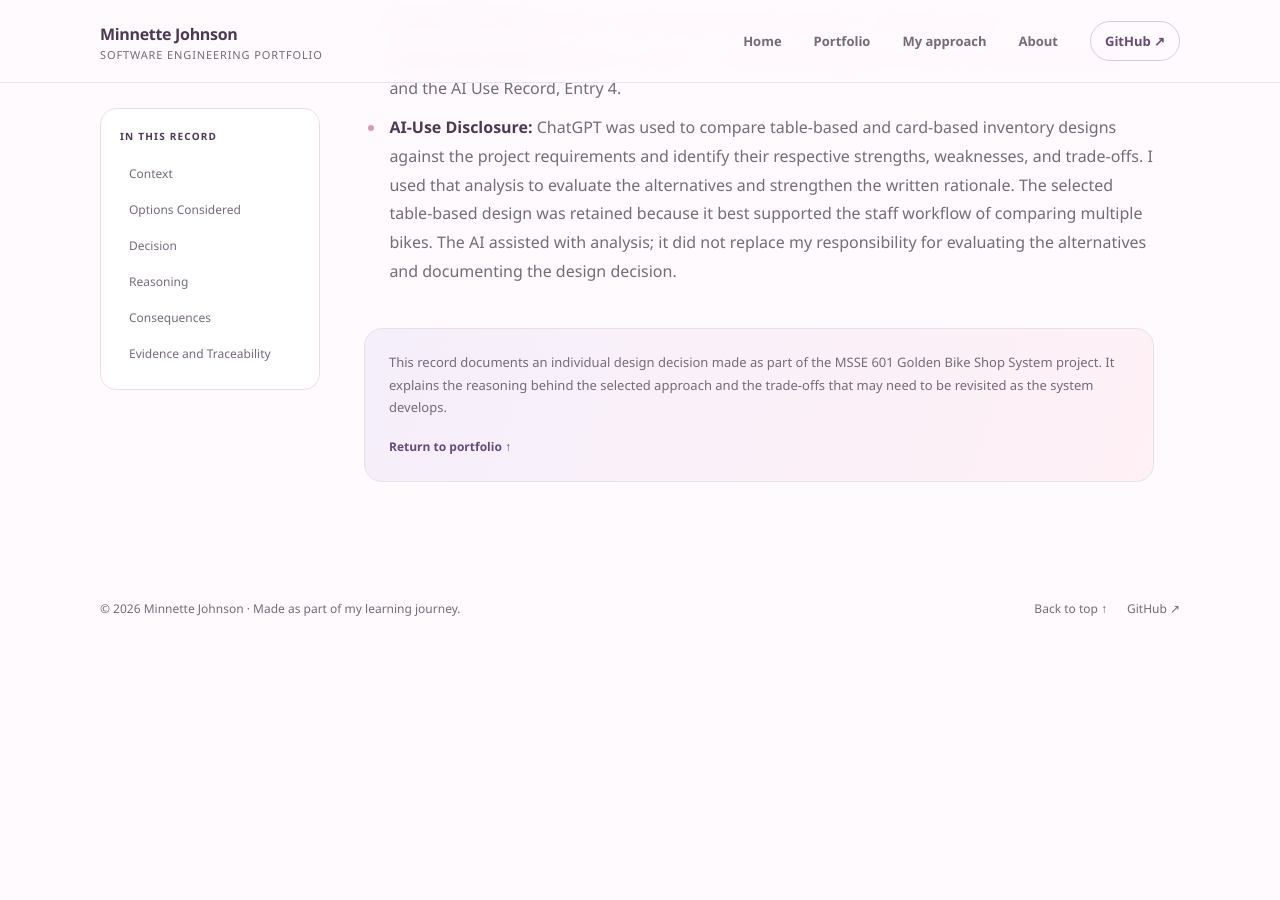
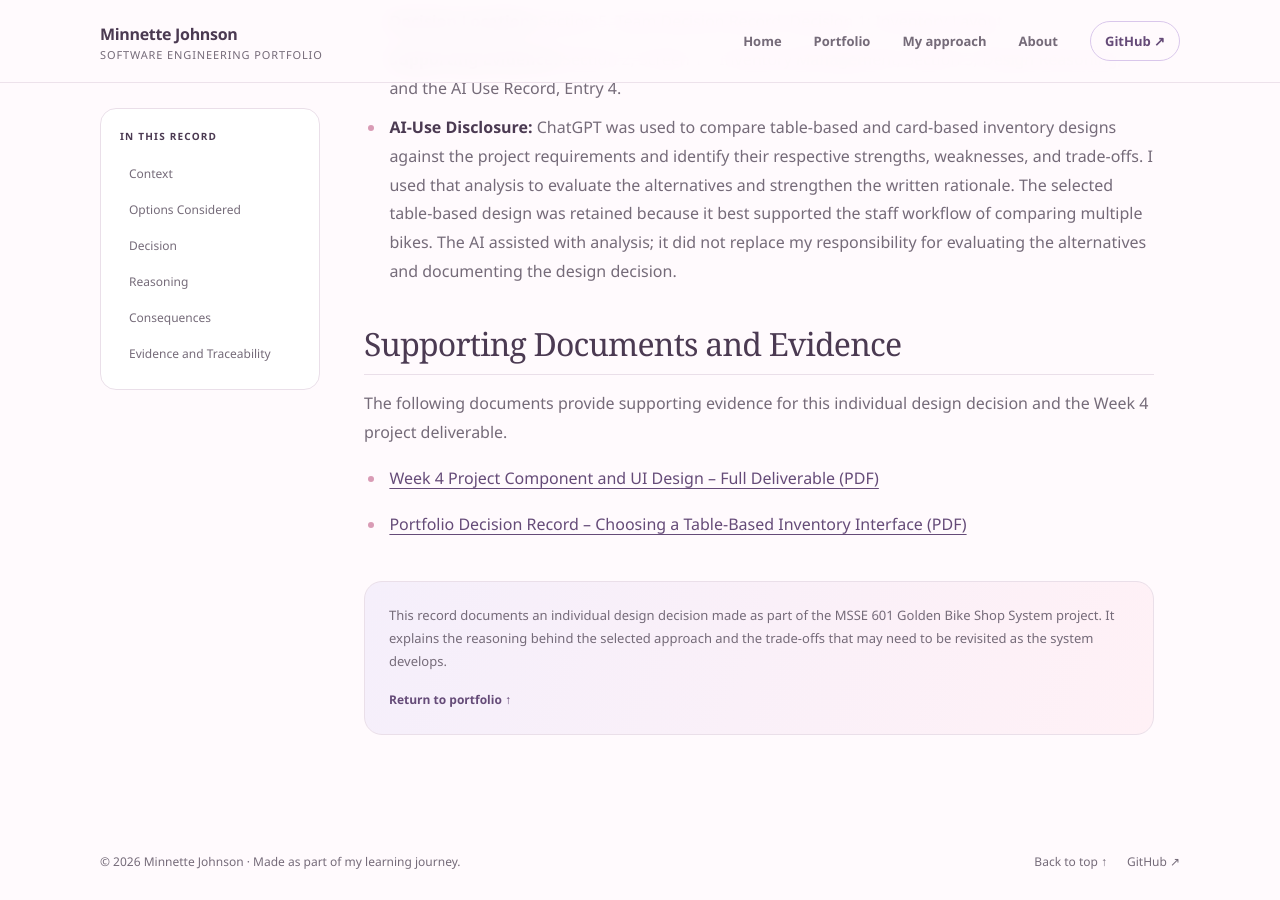
Before and after one commit to minnettejohnson-dot/msse-portfolio, a Jekyll site: the page built from msse601/choosing-a-table-based-inventory-interface.md, in a window 1280 px wide and 900 px high, scrolled down 3241 px. Built offline with Jekyll 4.4.1, drawn with Linux system fonts in a browser that asks for light colours; before the commit the page ends 3888 px from its top, so only the background shows below that.

Commit message:
Update choosing-a-table-based-inventory-interface.md

```diff
--- a/msse601/choosing-a-table-based-inventory-interface.md
+++ b/msse601/choosing-a-table-based-inventory-interface.md
@@ -70,3 +70,12 @@ Possible improvements could include responsive table behavior, adjustable column
 - **Decision Location:** Section 5, Team Decision Record, Decision 1: Inventory Layout.
 - **Supporting Evidence:** Section 2, Screen 1 – Inventory Management; Section 3, Design Reasoning; and the AI Use Record, Entry 4.
 - **AI-Use Disclosure:** ChatGPT was used to compare table-based and card-based inventory designs against the project requirements and identify their respective strengths, weaknesses, and trade-offs. I used that analysis to evaluate the alternatives and strengthen the written rationale. The selected table-based design was retained because it best supported the staff workflow of comparing multiple bikes. The AI assisted with analysis; it did not replace my responsibility for evaluating the alternatives and documenting the design decision.
+
+
+## Supporting Documents and Evidence
+
+The following documents provide supporting evidence for this individual design decision and the Week 4 project deliverable.
+
+- [Week 4 Project Component and UI Design – Full Deliverable (PDF)]({{ '/msse601/week4-project-component-ui-design.pdf' | relative_url }})
+
+- [Portfolio Decision Record – Choosing a Table-Based Inventory Interface (PDF)]({{ '/msse601/choosing-a-table-based-inventory-interface.pdf' | relative_url }})
```
